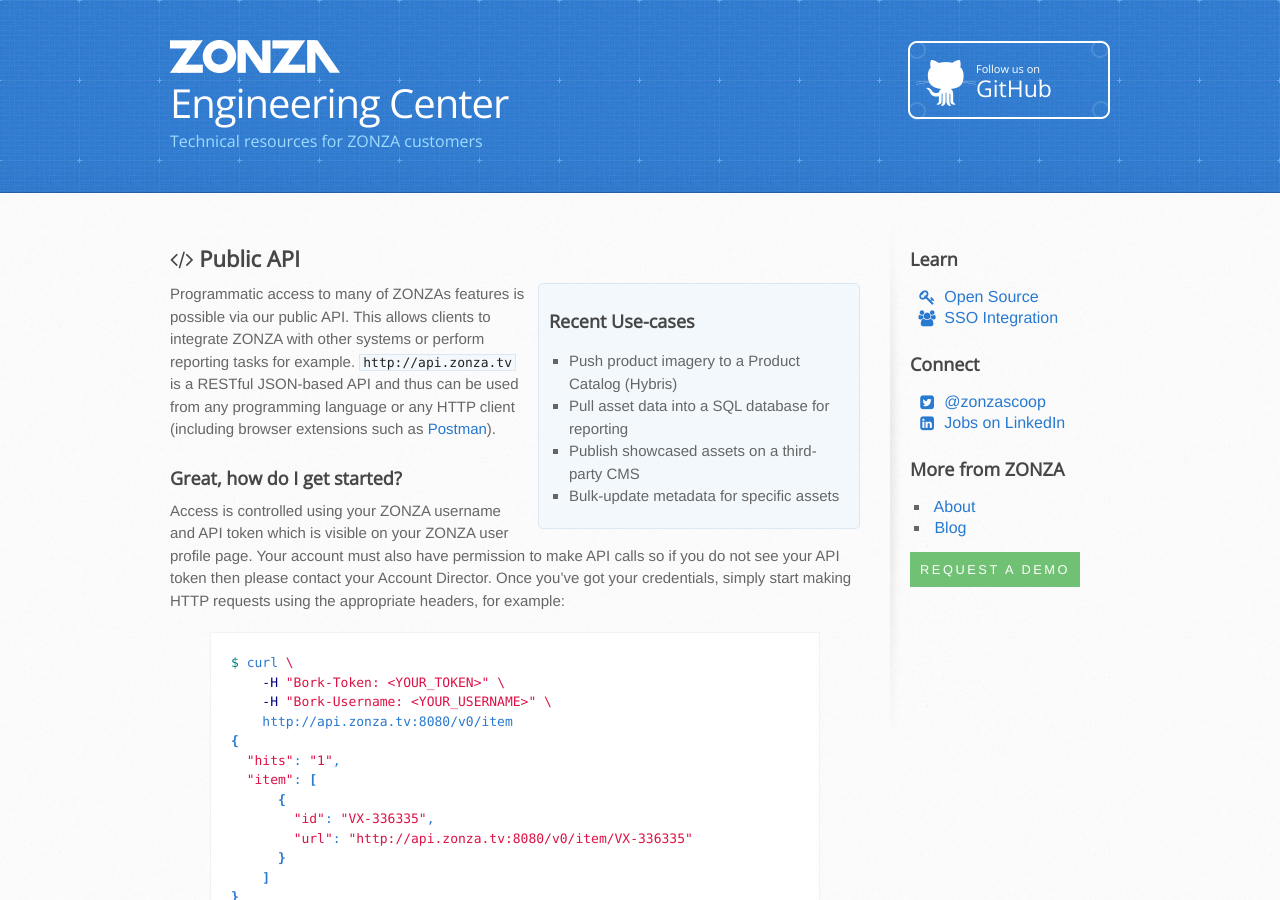
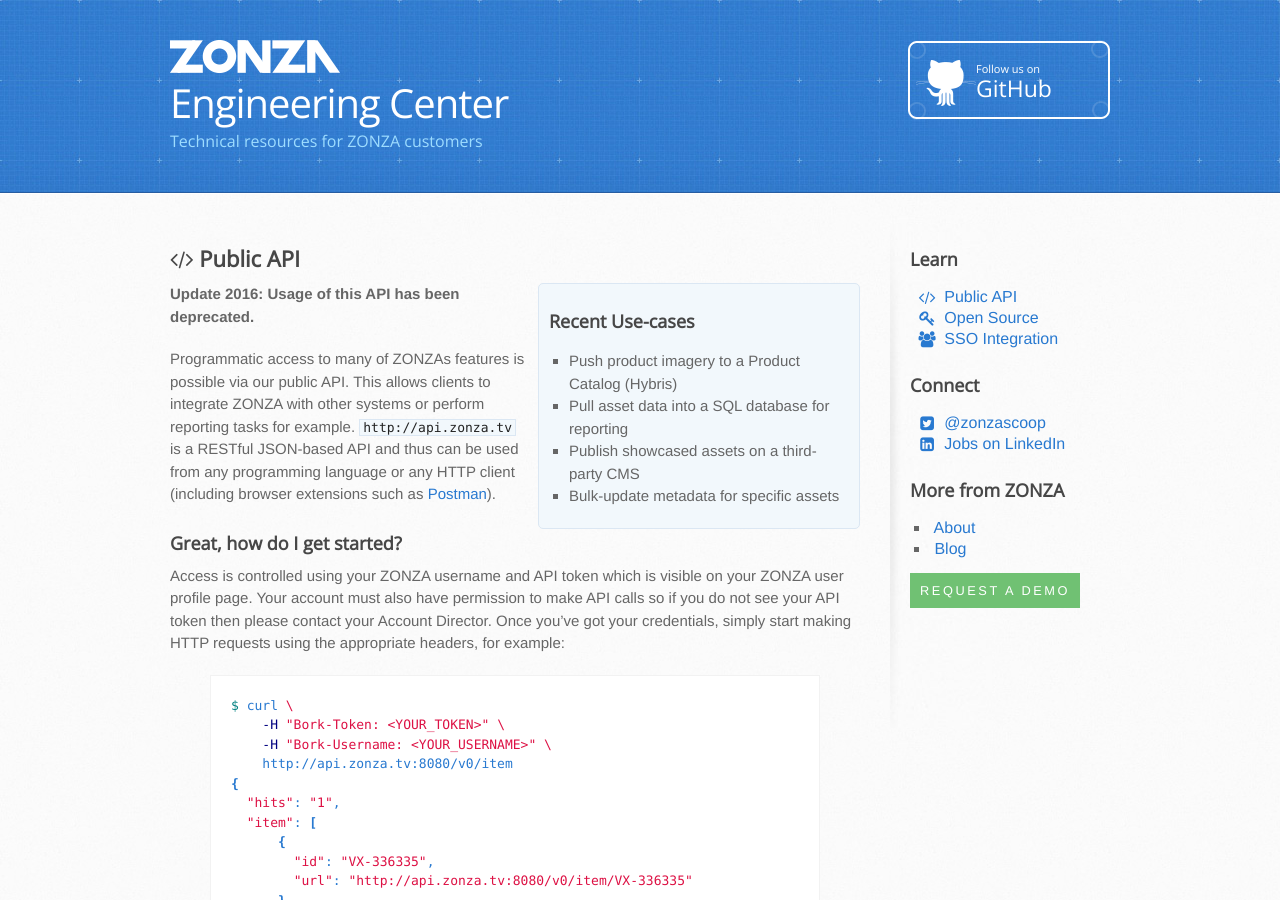
Before and after one commit to zonza/zonza.github.io, a Jekyll site: the page built from api.md, in a window 1280 px wide and 900 px high. Built offline with Jekyll 4.4.1, drawn with Linux system fonts in a browser that asks for light colours; nearby versions of some CDN libraries.

```diff
--- a/api.md
+++ b/api.md
@@ -17,6 +18,8 @@ description: Learn how to access and modify data in ZONZA programmatically
 <li>Bulk-update metadata for specific assets</li>
 </ul>
 </div>
+
+**Update 2016: Usage of this API has been deprecated.**
 
 Programmatic access to many of ZONZAs features is possible via our public API.
 This allows clients to integrate ZONZA with other systems or perform reporting
```
Also changed, not shown: other parts of api.md (+1 -0 lines).
